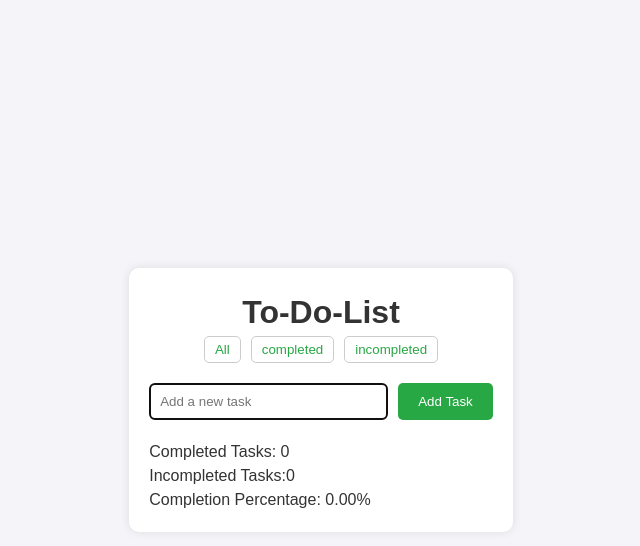
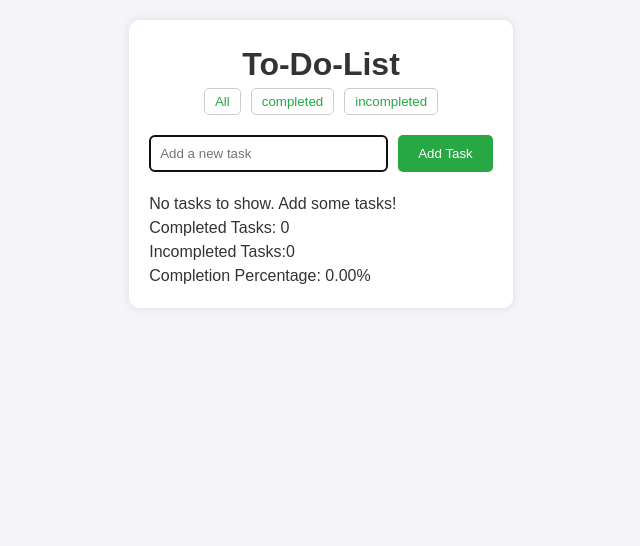
Before and after one commit to DawidTwardy/lab05, a React (Vite) app in the folder pfe_lab05_Twardy_Dawid/: page / in a window 1280 px wide. Shown: the top 546 px of the page, without its empty margins (339-979 px from the left). Built offline with nearby package versions, Linux system fonts and the light colour scheme.

Commit message:
With animations

```diff
--- a/pfe_lab05_Twardy_Dawid/src/TaskList/TaskList.tsx
+++ b/pfe_lab05_Twardy_Dawid/src/TaskList/TaskList.tsx
@@ -1,7 +1,7 @@
-import React from "react";
+import React, { useRef } from "react";
 import { Task } from "../App";
 import "./TaskList.scss";
-import { motion, AnimatePresence, delay } from "framer-motion";
+import { motion, AnimatePresence, useScroll } from "framer-motion";
 
 interface TaskListProps {
     tasks: Task[];
@@ -10,20 +10,38 @@ interface TaskListProps {
 }
 
 const TaskList: React.FC<TaskListProps> = ({ tasks, onToggleTaskCompletion, onDeleteTask }) => {
+    // Hook do monitorowania przewijania
+    const containerRef = useRef<HTMLDivElement>(null);
+    const { scrollYProgress } = useScroll({
+        container: containerRef // Ograniczenie do konkretnego kontenera
+    });
+
     return (
+        <div className="task-list-container">
+            {/* Pasek przewijania */}
+            <div className="scroll-container">
+                <motion.div
+                    className="scroll-progress"
+                    style={{ scaleX: scrollYProgress }}
+                />
+            </div>
+
+            {/* Lista zadań */}
+            <div ref={containerRef} className="tasks-container">
+                {tasks.length === 0 && (
+                    <p className="no-tasks-message">No tasks to show. Add some tasks!</p>
+                )}
                 <ul className="task-list">
                     <AnimatePresence>
-                {tasks.map((task,index) => (
+                        {tasks.map((task, index) => (
                             <motion.li
                                 key={task.id}
-
                                 layout
-
                                 className={`task ${task.completed ? "completed-task" : ""}`}
                                 initial={{ opacity: 0, x: -100 }}
                                 animate={{ opacity: 1, x: 0 }}
                                 exit={{ opacity: 0, x: 100 }}
-                        transition={{ duration: 0.5 ,delay:index*0.1}}
+                                transition={{ duration: 0.5, delay: index * 0.1 }}
                             >
                                 <span className="task-name">{task.name}</span>
                                 <div className="task-actions">
@@ -44,6 +62,8 @@ const TaskList: React.FC<TaskListProps> = ({ tasks, onToggleTaskCompletion, onDe
                         ))}
                     </AnimatePresence>
                 </ul>
+            </div>
+        </div>
     );
 };
 
--- a/pfe_lab05_Twardy_Dawid/src/index.scss
+++ b/pfe_lab05_Twardy_Dawid/src/index.scss
@@ -12,3 +12,6 @@
   -webkit-font-smoothing: antialiased;
   -moz-osx-font-smoothing: grayscale;
 }
+#root{
+  height: 100%;
+}
```
Also changed, not shown: 1 other file (tests, documents, lock files or other folders). Lines whose indentation alone changed are shown as unchanged.
